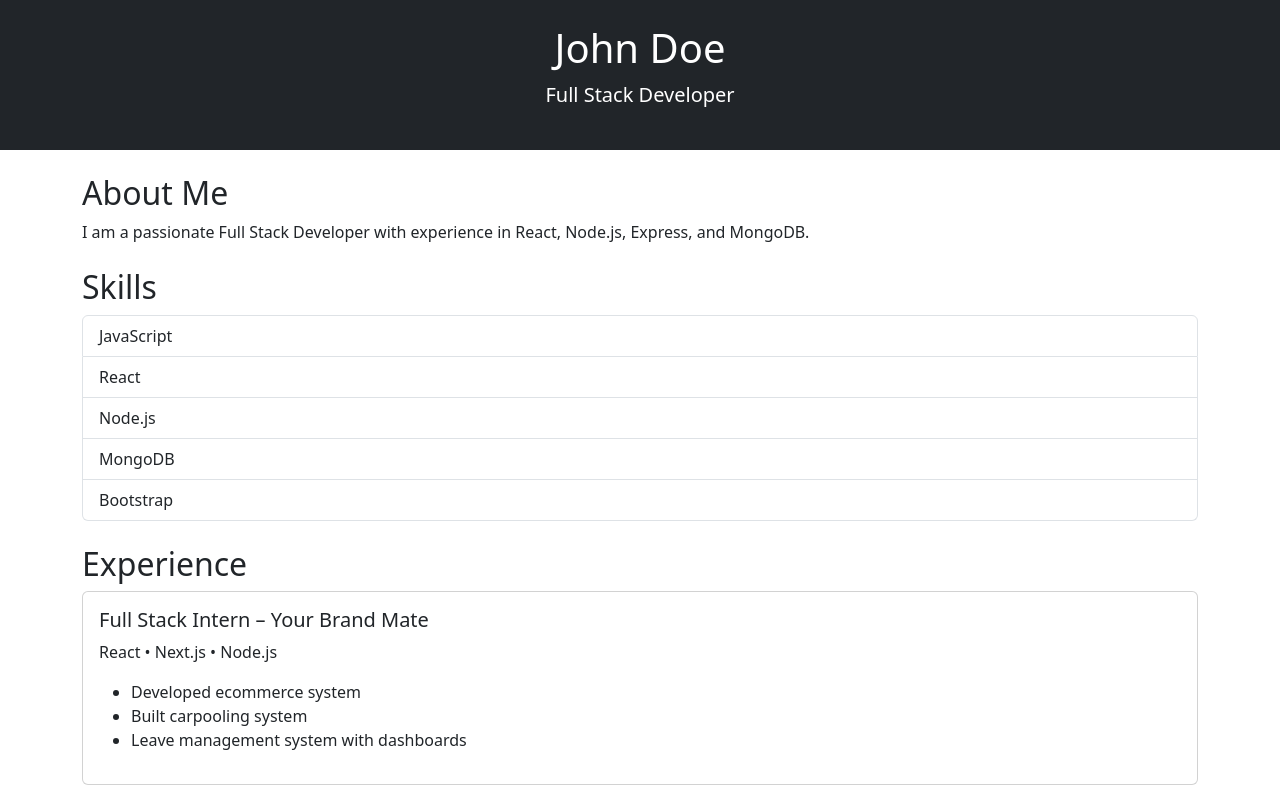
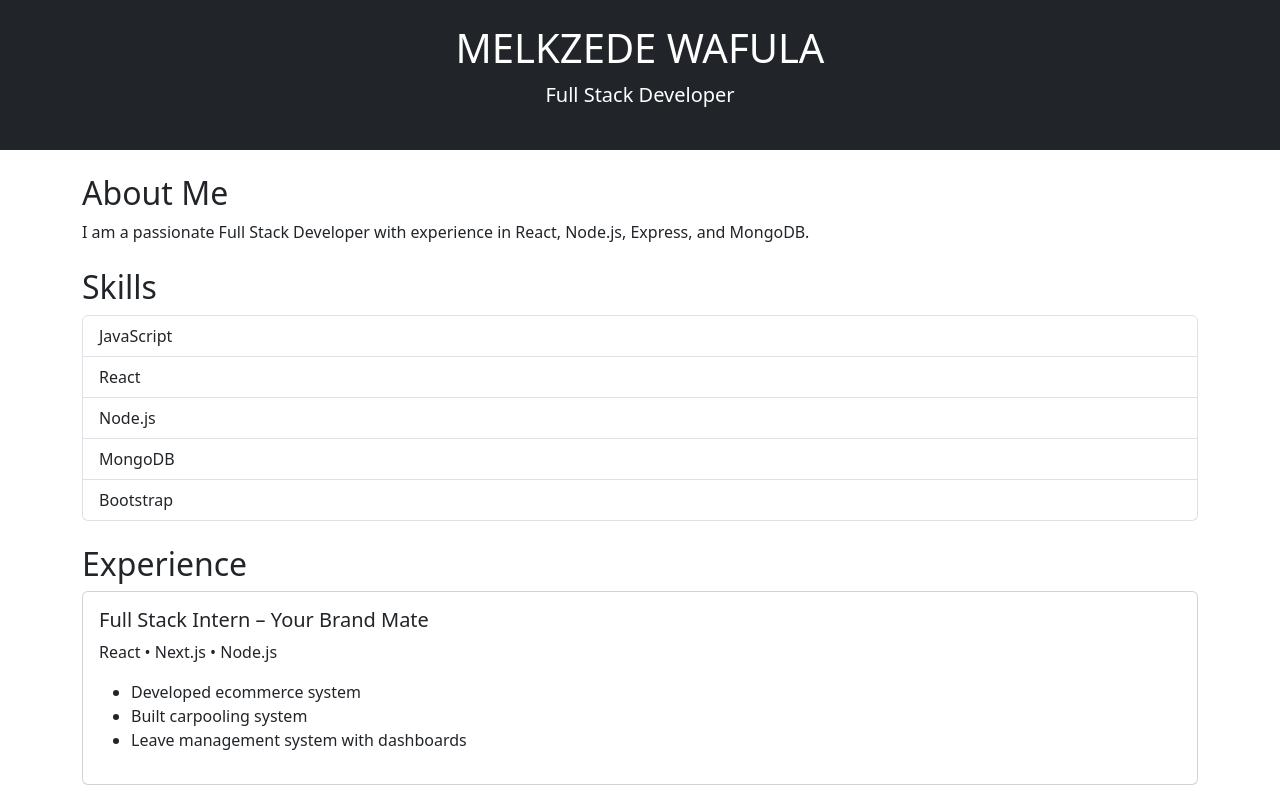
Before and after one commit to Melkzedk/my-resume, a React (Create React App) app: page / in a window 1280 px wide. Built offline with nearby package versions, Linux system fonts and the light colour scheme.

Commit message:
updated Header.js

```diff
--- a/src/components/Header.js
+++ b/src/components/Header.js
@@ -3,7 +3,7 @@ import React from "react";
 export default function Header() {
   return (
     <header className="bg-dark text-white text-center p-4">
-      <h1>John Doe</h1>
+      <h1>MELKZEDE WAFULA</h1>
       <p className="lead">Full Stack Developer</p>
     </header>
   );
```
